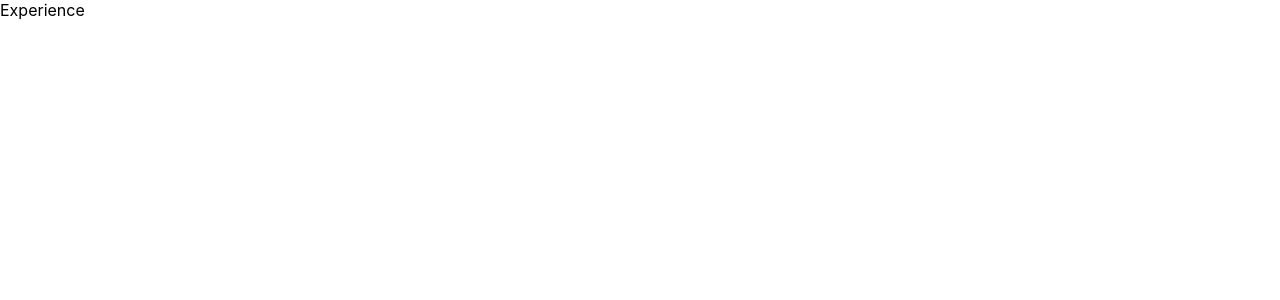
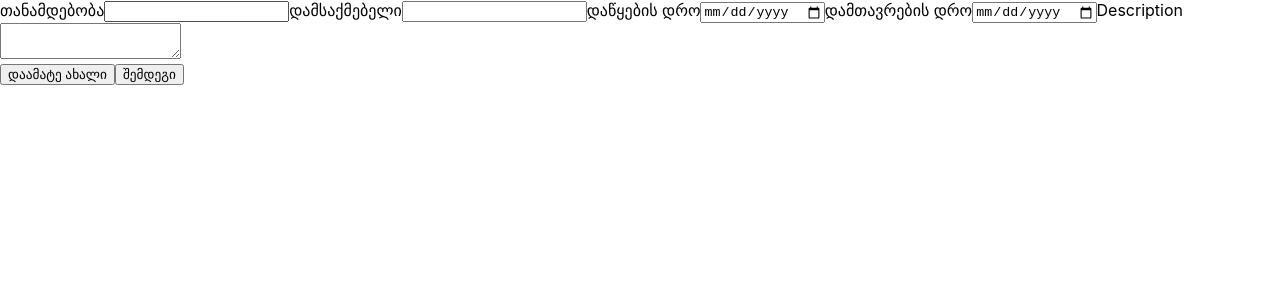
Before and after one commit to datoxx/cv-builder, a React (Create React App) app: page /experience in a window 1280 px wide. Shown: the top 300 px of the page. Built offline with nearby package versions, Linux system fonts and the light colour scheme.

Commit message:
#8 create experience form

```diff
--- a/src/page/Experience.tsx
+++ b/src/page/Experience.tsx
@@ -1,8 +1,131 @@
-import React from 'react'
+import { useFieldArray, useForm } from 'react-hook-form';
+import { useNavigate } from 'react-router-dom';
+import { useEffect, useState } from 'react';
+
 
 function Experience() {
+
+  const navigate = useNavigate();
+  const [values, setValues] = useState()
+
+  const { register, handleSubmit, watch, formState: { errors }, control } = useForm({
+    mode: "onChange",
+    defaultValues: {
+      experience:[{
+        name: "",
+        username: "",
+        description: "",
+        startDate: "",
+        endDate: ""
+     }]
+    },
+    values
+  });
+
+
+  useEffect(() => {
+
+    const jsonStr = localStorage.getItem("experience");
+    if (jsonStr === null ) return;
+    const formValues = JSON.parse(jsonStr);
+
+    setValues(formValues)
+
+  // eslint-disable-next-line react-hooks/exhaustive-deps
+  }, [])
+
+  useEffect(() => {
+    localStorage.setItem("experience", JSON.stringify(watch()));
+
+  // eslint-disable-next-line react-hooks/exhaustive-deps
+  }, [watch()])
+
+
+  const { fields, append, remove, } = useFieldArray({
+    name: "experience",
+    control
+  })
+
+
+  const onSubmit = (data: any) => {
+    console.log( "dataaaa", data);
+    navigate("/education");
+
+  }
+
+  // console.log("uyure>>", watch().experience)
+
+  const checkRequired = (index: number) => {
+        for (let [key, value] of Object.entries(watch().experience?.[index])) {
+          console.log("ramdenjer eSveba")
+          if(value !== "") {
+            return true
+          } else {
+            return false
+          }
+      }
+
+
+  }
+
   return (
-    <div>Experience</div>
+    <div>
+
+        <form  onSubmit={handleSubmit(onSubmit)} >
+
+
+          {fields.map((field, index) => {
+            return <section key={field.id} >
+
+                <label >
+                  <span>თანამდებობა</span>
+                  <input type="text"  {...register(`experience.${index}.name`, {required: index === 0 ? true : checkRequired(index) , minLength: 2, })}  />
+                </label>
+
+
+                <label>
+                <span>დამსაქმებელი</span>
+                   <input   type="text" {...register(`experience.${index}.username`, {required: index === 0 ? true : checkRequired(index), minLength:2, })} />
+                </label>
+
+
+                <label>
+                <span>დაწყების დრო</span>
+                <input type="date" {...register(`experience.${index}.startDate`, { required: index === 0 ? true : checkRequired(index) })} />
+                </label>
+
+                <label>
+                <span>დამთავრების დრო</span>
+                <input type="date" {...register(`experience.${index}.endDate`,  {required: index === 0 ? true : checkRequired(index)  })} />
+                </label>
+
+                <label >
+                <span>Description</span>
+                <textarea   {...register(`experience.${index}.description`, {  required: index === 0 ? true : checkRequired(index) })} />
+                </label>
+
+             {index > 0 && <button type='button' onClick={() => remove(index)} >წაშლა</button>}
+            </section>
+
+          })}
+
+
+          <button type='button' onClick={() => {
+            append({
+              name: "",
+              username: "",
+              description: "",
+              startDate: "",
+              endDate: ""
+            })
+          }}>
+            დაამატე ახალი
+          </button>
+          <input type="submit" value="შემდეგი" />
+
+        </form>
+
+    </div>
   )
 }
 
```
Also changed, not shown: src/page/GeneralInformation.tsx (+0 -9 lines).
